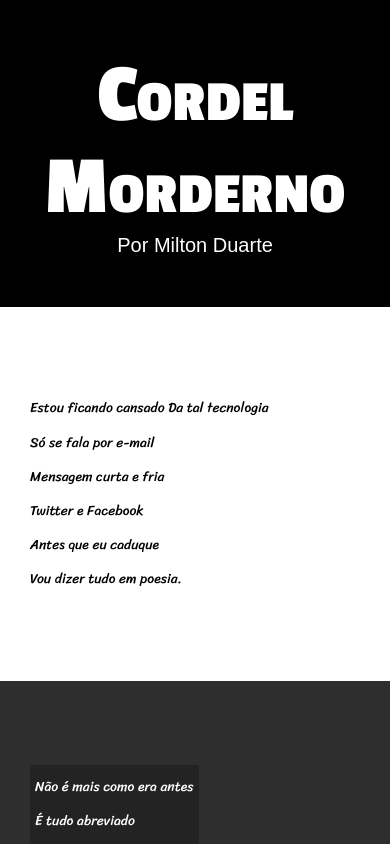
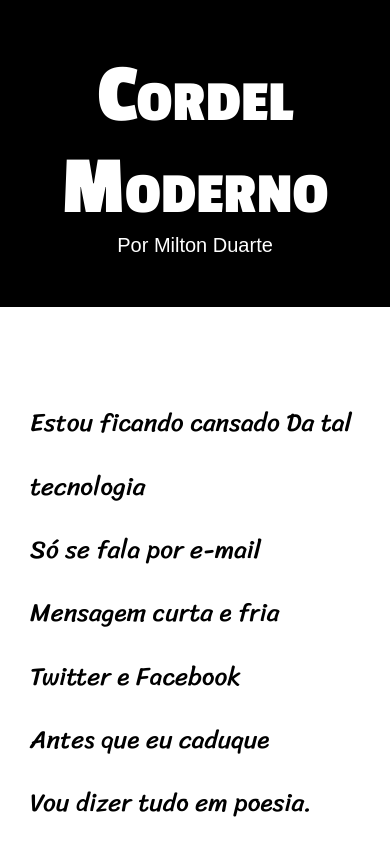
Before and after one commit to victor-oliveira-py/projeto-cordel, a plain HTML site: page index.html in a window 390 px wide. Shown: the top 844 px of the page. Drawn offline with Linux system fonts and the light colour scheme; a web font is replaced by a local one.

Commit message:
Corrigindo responsividade

```diff
--- a/index.html
+++ b/index.html
@@ -8,7 +8,7 @@
 </head>
 <body>
     <header>
-        <h1 class="passion-one-regular">Cordel Morderno</h1>
+        <h1 class="passion-one-regular">Cordel Moderno</h1>
         <nav>
             <p>Por <a href="https://www.recantodasletras.com.br/poesias/3186743" target="_blank">Milton Duarte</a></p>
         </nav>
--- a/style.css
+++ b/style.css
@@ -61,7 +61,7 @@ section{
 }
 
 section > p{
-    font-size: 3.5vw;
+    font-size: 3vh;
     line-height: 2.5;
     font-family: var(--fonte3);
 }
```
